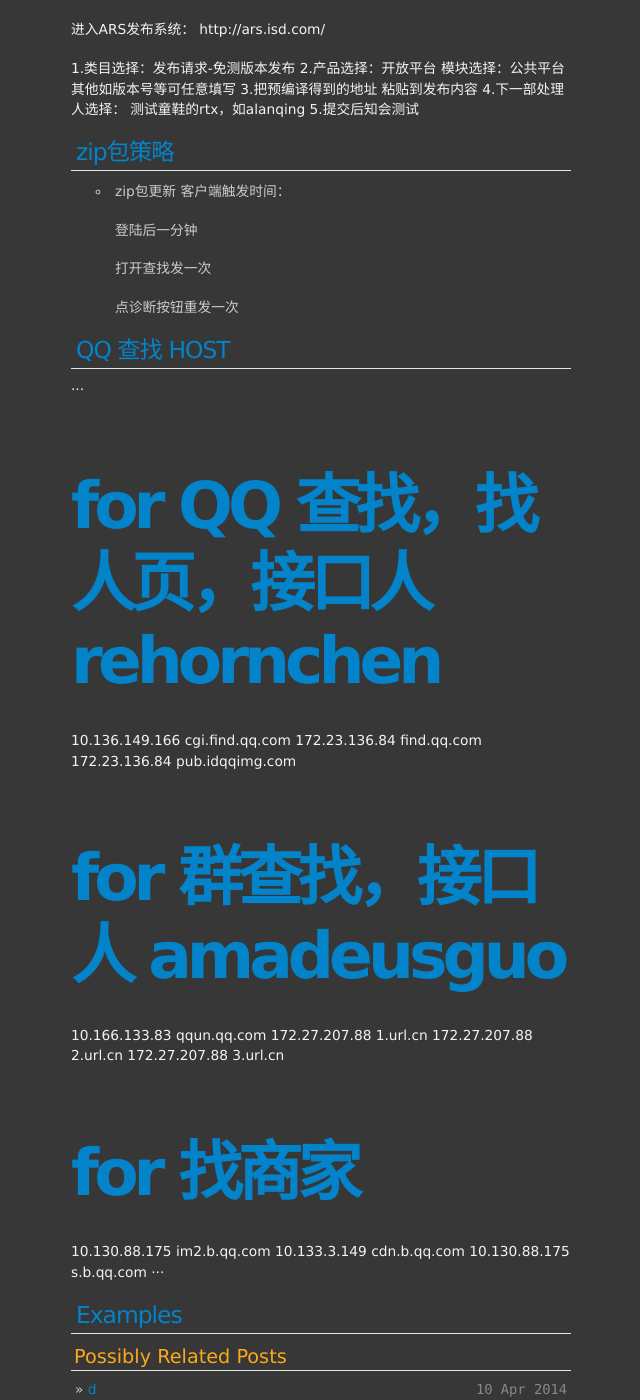
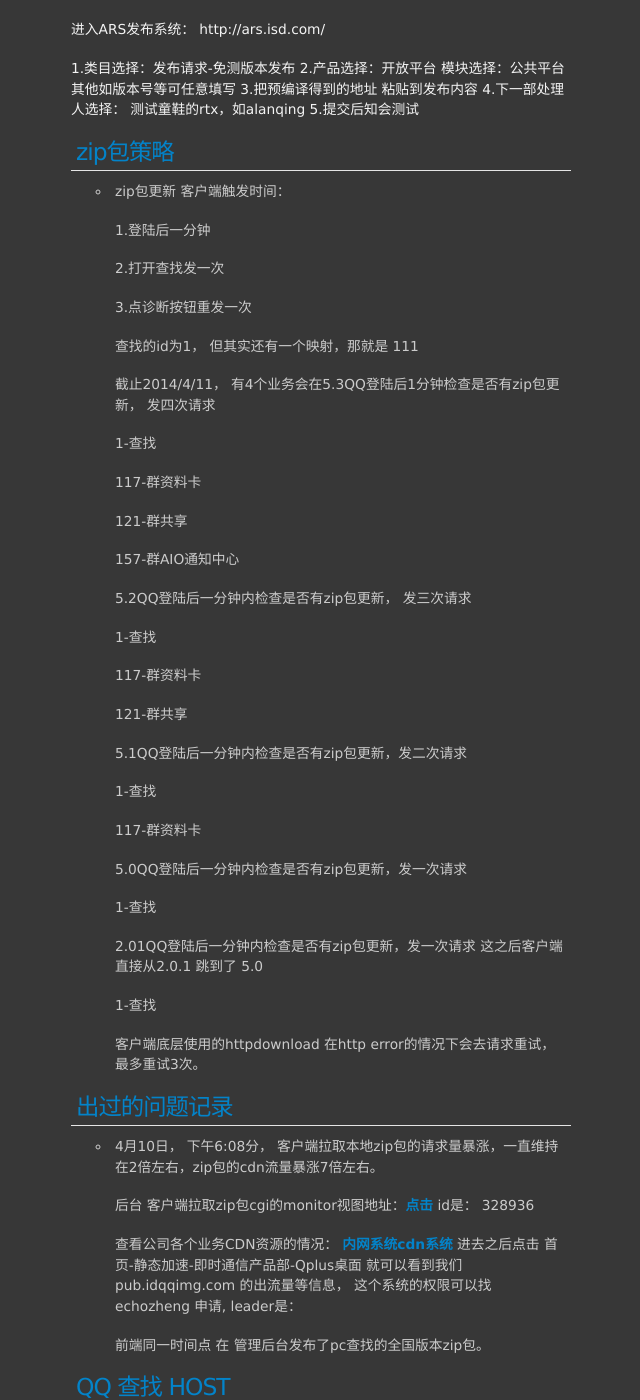
Before and after one commit to materliu/materliu.github.io, a Jekyll site: the page built from all/tencent/_posts/2014-04-11-PC查找README.md, in a window 1280 px wide and 1400 px high, scrolled down 1706 px. Shown: the whole window, without its empty margins (234-874 px from the left). Built offline with Jekyll 4.4.1, drawn with Linux system fonts in a browser that asks for light colours; Markdown is read by kramdown in place of the engine named in the settings.

Commit message:
PC查找README文件更新。

```diff
--- a/all/tencent/_posts/2014-04-11-PC查找README.md
+++ b/all/tencent/_posts/2014-04-11-PC查找README.md
@@ -60,11 +60,58 @@
 ## zip包策略
 * zip包更新 客户端触发时间：
 
-    登陆后一分钟
+    1.登陆后一分钟
 
-    打开查找发一次
+    2.打开查找发一次
 
-    点诊断按钮重发一次
+    3.点诊断按钮重发一次
+
+    查找的id为1， 但其实还有一个映射，那就是 111
+
+    截止2014/4/11， 有4个业务会在5.3QQ登陆后1分钟检查是否有zip包更新， 发四次请求
+
+    1-查找
+
+    117-群资料卡
+
+    121-群共享
+
+    157-群AIO通知中心
+
+    5.2QQ登陆后一分钟内检查是否有zip包更新， 发三次请求
+
+    1-查找
+
+    117-群资料卡
+
+    121-群共享
+
+    5.1QQ登陆后一分钟内检查是否有zip包更新，发二次请求
+
+    1-查找
+
+    117-群资料卡
+
+    5.0QQ登陆后一分钟内检查是否有zip包更新，发一次请求
+
+    1-查找
+
+    2.01QQ登陆后一分钟内检查是否有zip包更新，发一次请求  这之后客户端直接从2.0.1 跳到了 5.0
+
+    1-查找
+
+    客户端底层使用的httpdownload 在http error的情况下会去请求重试， 最多重试3次。
+
+
+## 出过的问题记录
+
+* 4月10日， 下午6:08分， 客户端拉取本地zip包的请求量暴涨，一直维持在2倍左右，zip包的cdn流量暴涨7倍左右。
+
+    后台 客户端拉取zip包cgi的monitor视图地址：[点击](http://monitor.server.com/link/graph/viewid:5751)  id是： 328936
+
+    查看公司各个业务CDN资源的情况： [内网系统cdn系统](hy.oa.com) 进去之后点击 首页-静态加速-即时通信产品部-Qplus桌面 就可以看到我们 pub.idqqimg.com 的出流量等信息， 这个系统的权限可以找 echozheng 申请, leader是：
+
+    前端同一时间点 在 管理后台发布了pc查找的全国版本zip包。
 
 
 ## QQ 查找 HOST
```
